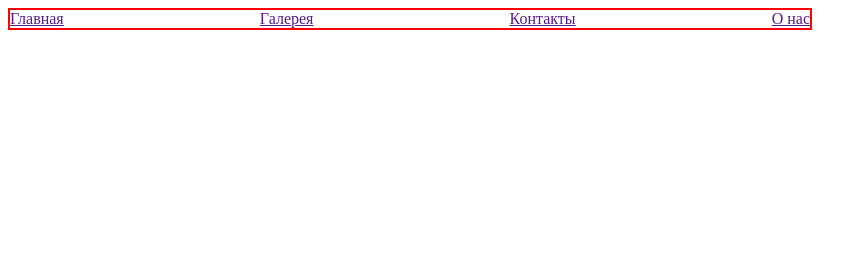
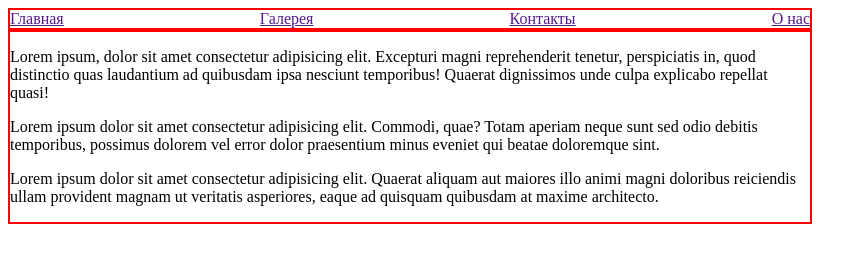
Before and after one commit to Shahman01/myproject, a plain HTML site: page index.html in a window 1280 px wide. Shown: the whole page, without its empty margins (0-867 px from the left). Drawn offline with Linux system fonts and the light colour scheme.

Commit message:
Добавлен контент на сайт

```diff
--- a/index.html
+++ b/index.html
@@ -16,5 +16,19 @@
             <a href="">О нас</a>
         </div>
     </header>
+
+    <main>
+        <div class="main-content">
+            <p>
+                Lorem ipsum, dolor sit amet consectetur adipisicing elit. Excepturi magni reprehenderit tenetur, perspiciatis in, quod distinctio quas laudantium ad quibusdam ipsa nesciunt temporibus! Quaerat dignissimos unde culpa explicabo repellat quasi!
+            </p>
+            <p>
+                Lorem ipsum dolor sit amet consectetur adipisicing elit. Commodi, quae? Totam aperiam neque sunt sed odio debitis temporibus, possimus dolorem vel error dolor praesentium minus eveniet qui beatae doloremque sint.
+            </p>
+            <p>
+                Lorem ipsum dolor sit amet consectetur adipisicing elit. Quaerat aliquam aut maiores illo animi magni doloribus reiciendis ullam provident magnam ut veritatis asperiores, eaque ad quisquam quibusdam at maxime architecto.
+            </p>
+        </div>
+    </main>
 </body>
 </html>
--- a/style.css
+++ b/style.css
@@ -4,3 +4,8 @@
     display: flex;
     justify-content: space-between;
 }
+
+.main-content{
+    width: 800px;
+    border: 2px solid red;
+}
```
